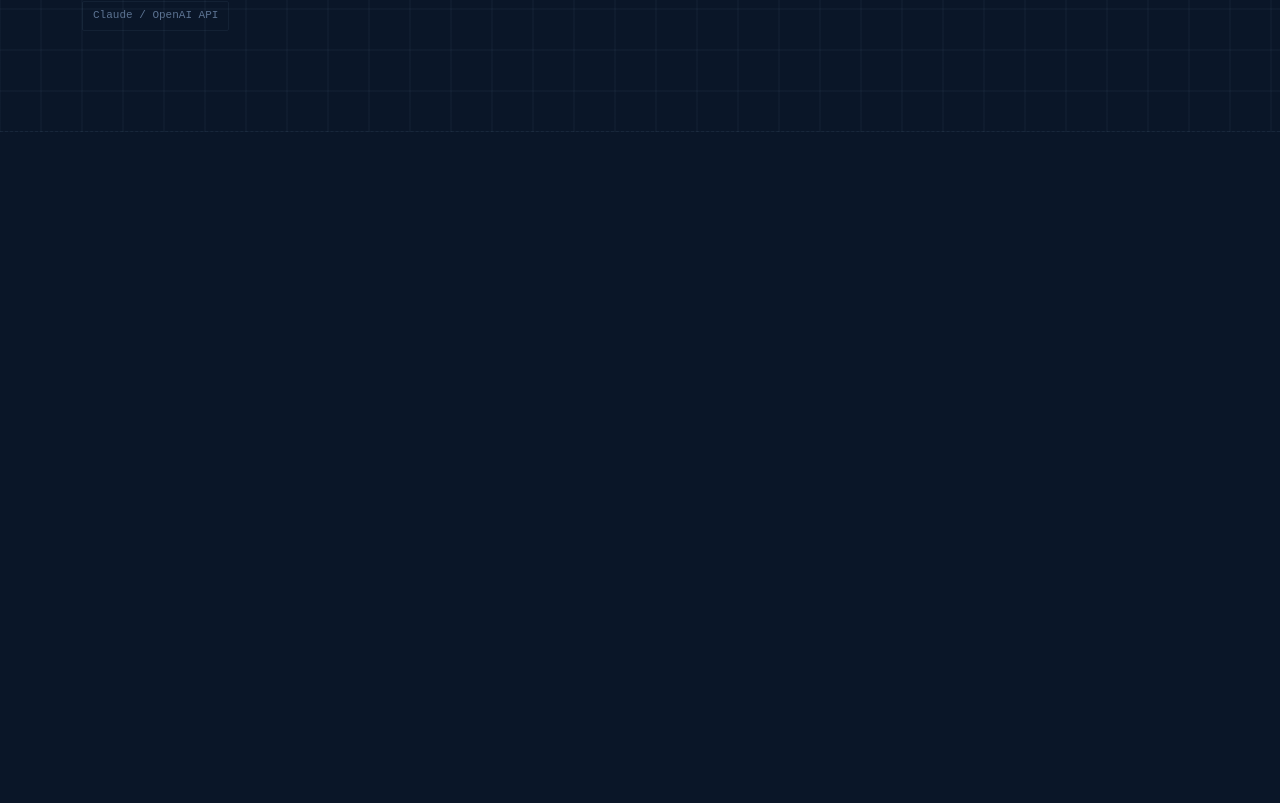
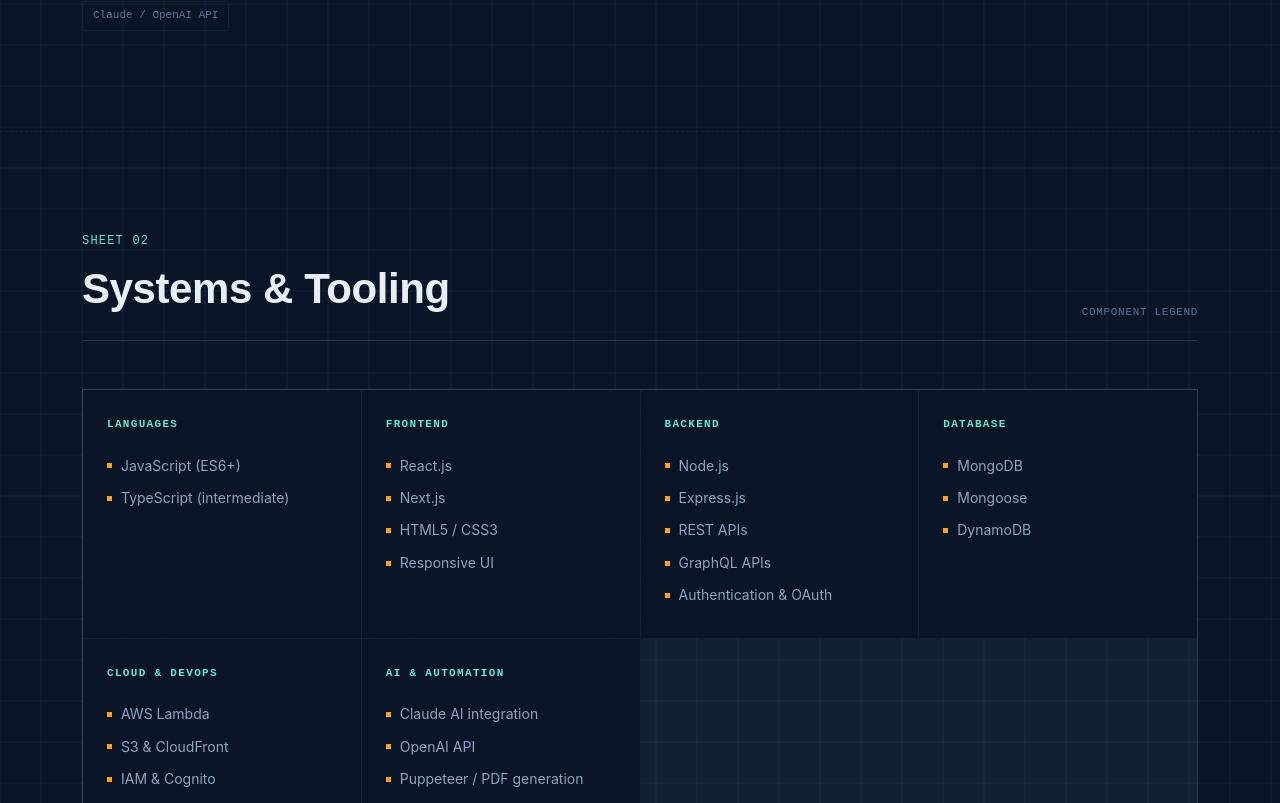
Before and after one commit to rahilsyed/rahil-saiyed, a React (Vite) app: page / in a window 1280 px wide. Shown: the part 737-1540 px from the top of the page. Before the commit the page ends 869 px from the top, so only its background shows below. Built offline with nearby package versions, Linux system fonts and the light colour scheme.

Commit message:
skills section added

```diff
--- a/src/App.tsx
+++ b/src/App.tsx
@@ -1,6 +1,7 @@
 import './App.css'
 import Hero from './components/Hero/Hero'
 import Navbar from './components/Navbar/Navbar'
+import Skills from './components/Skills/Skills'
 
 function App() {
 
@@ -8,6 +9,7 @@
     <>
     <Navbar />
     <Hero/>
+    <Skills />
     </>
   )
 }
--- /dev/null
+++ b/src/components/Skills/Skills.tsx
@@ -0,0 +1,29 @@
+import { Reveal } from '../../hooks/useReveal'
+import { SKILL_GROUPS } from '../../utilities/constants'
+
+const Skills = () => {
+    return (
+        <section id="systems">
+            <div className="wrap">
+                <Reveal>
+                    <div className="sheet-head">
+                        <div><div className="sheet-num">SHEET 02</div><div className="sheet-title">Systems &amp; Tooling</div></div>
+                        <div className="sheet-tag">Component legend</div>
+                    </div>
+                </Reveal>
+                <Reveal>
+                    <div className="skill-groups">
+                        {SKILL_GROUPS.map(g => (
+                            <div className="skill-card" key={g.title}>
+                                <h3>{g.title}</h3>
+                                <ul>{g.items.map(i => <li key={i}>{i}</li>)}</ul>
+                            </div>
+                        ))}
+                    </div>
+                </Reveal>
+            </div>
+        </section>
+    )
+}
+
+export default Skills
--- a/src/utilities/constants.ts
+++ b/src/utilities/constants.ts
@@ -22,3 +22,11 @@
     "M115,226 L115,250 L280,250 L280,250",// compute -> data
     "M220,273 L115,273 L115,320",         // data -> delivery
 ];
+export const SKILL_GROUPS = [
+  {title:"Languages", items:["JavaScript (ES6+)","TypeScript (intermediate)"]},
+  {title:"Frontend", items:["React.js","Next.js","HTML5 / CSS3","Responsive UI"]},
+  {title:"Backend", items:["Node.js","Express.js","REST APIs","GraphQL APIs","Authentication & OAuth"]},
+  {title:"Database", items:["MongoDB","Mongoose","DynamoDB"]},
+  {title:"Cloud & DevOps", items:["AWS Lambda","S3 & CloudFront","IAM & Cognito","AppSync (Amplify GraphQL)","Serverless architecture"]},
+  {title:"AI & Automation", items:["Claude AI integration","OpenAI API","Puppeteer / PDF generation"]},
+];
```
